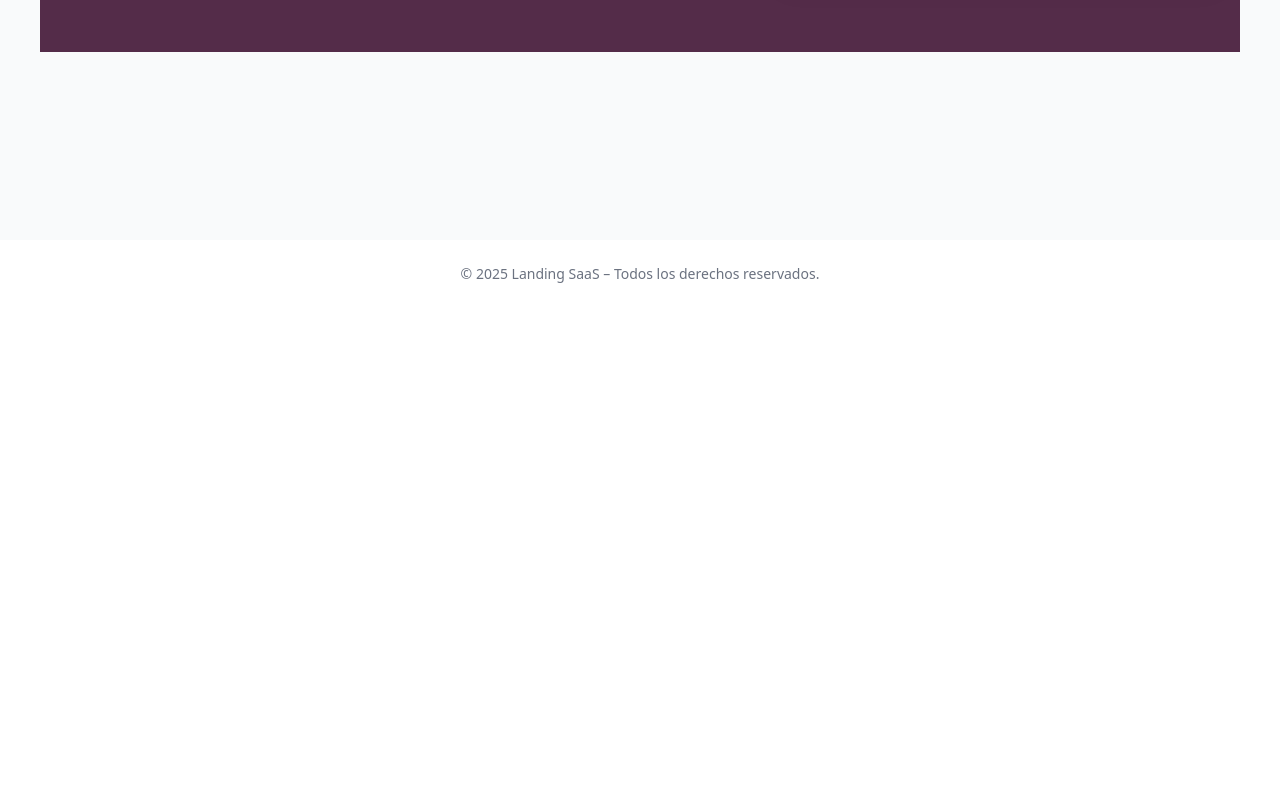
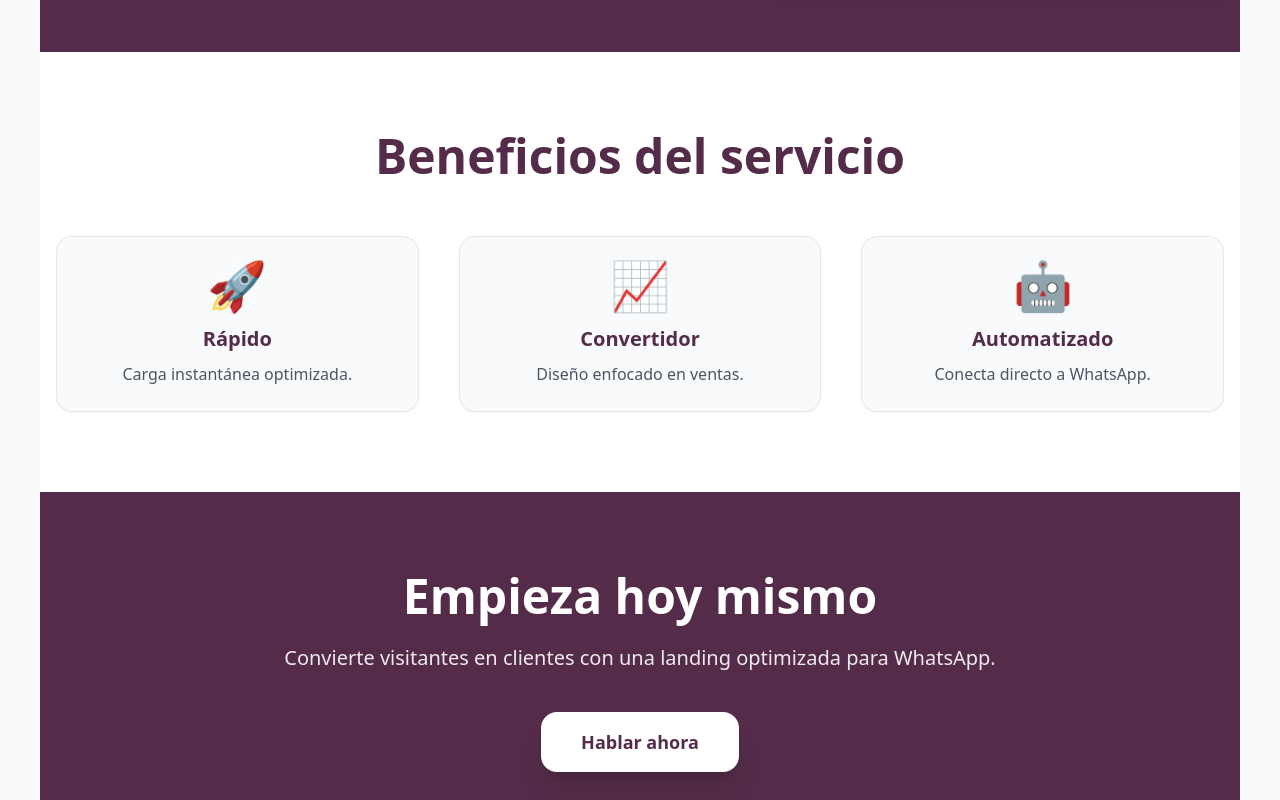
Before and after one commit to lzambranoa/saas-whastapp-landing, an Angular app: page /builder in a window 1280 px wide. Shown: the part 620-1420 px from the top of the page. Before the commit the page ends 928 px from the top, so only its background shows below. Built offline with nearby package versions, Linux system fonts and the light colour scheme.

Commit message:
create components feature-section and cta-sction

```diff
--- /dev/null
+++ b/src/app/landing-builder/components/cta-section/cta-section.html
@@ -0,0 +1,24 @@
+<section class="w-full py-20 bg-primary text-white text-center">
+    <div class="container mx-auto px-4 max-w-3xl">
+
+      <!-- Título -->
+      <h2 class="text-3xl md:text-5xl font-bold mb-6">
+        {{ title }}
+      </h2>
+
+      <!-- Subtítulo -->
+      <p class="text-lg md:text-xl opacity-90 mb-10">
+        {{ subtitle }}
+      </p>
+
+      <!-- Botón CTA -->
+      <a
+        [href]="'https://wa.me/' + whatsappNumber"
+        target="_blank"
+        class="inline-block bg-white text-primary font-bold text-lg px-10 py-4 rounded-2xl shadow-xl hover:bg-gray-100 transition"
+      >
+        {{ buttonText }}
+      </a>
+
+    </div>
+  </section>
--- /dev/null
+++ b/src/app/landing-builder/components/features-section/features-section.html
@@ -0,0 +1,36 @@
+<section class="w-full py-20 bg-white">
+    <div class="container mx-auto px-4 text-center">
+
+      <!-- Título de la sección -->
+      <h2 class="text-3xl md:text-5xl font-bold text-primary mb-14">
+        {{ seccionTitle }}
+      </h2>
+
+      <!-- Grid de características -->
+      <div class="grid grid-cols-1 sm:grid-cols-2 md:grid-cols-3 gap-10">
+
+        @for (feature of features; track $index) {
+          <div class="p-6 rounded-2xl bg-gray-50 shadow-sm hover:shadow-lg transition border border-gray-200">
+
+            <!-- Icono -->
+            <div class="text-5xl mb-4">
+              {{ feature.icon }}
+            </div>
+
+            <!-- Titulo -->
+            <h3 class="text-xl font-semibold text-primary mb-2">
+              {{ feature.title }}
+            </h3>
+
+            <!-- Descripción -->
+            <p class="text-gray-600 leading-relaxed">
+              {{ feature.description }}
+            </p>
+
+          </div>
+        }
+
+      </div>
+
+    </div>
+  </section>
--- /dev/null
+++ b/src/app/landing-builder/components/features-section/features-section.ts
@@ -0,0 +1,36 @@
+import { Component, Input } from '@angular/core';
+
+export interface FeatureItem {
+  icon: String,
+  title: String,
+  description: String
+}
+
+@Component({
+  selector: 'app-features-section',
+  imports: [],
+  templateUrl: './features-section.html',
+  styleUrl: './features-section.css',
+})
+export class FeaturesSection {
+
+  @Input() seccionTitle:string = "¿Porque elegirnos?";
+
+  @Input() features: FeatureItem[] = [
+    {
+      icon: '💬',
+      title: 'Integración WhatsApp',
+      description: 'Recibe clientes directamente en tu WhatsApp de forma inmediata.'
+    },
+    {
+      icon: '⚡',
+      title: 'Carga ultrarrápida',
+      description: 'Optimizada para velocidad, perfecta para campañas de tráfico.'
+    },
+    {
+      icon: '🎯',
+      title: 'Alta conversión',
+      description: 'Diseños pensados para convertir visitantes en clientes.'
+    }
+  ];
+}
--- a/src/app/landing-builder/pages/build/build.html
+++ b/src/app/landing-builder/pages/build/build.html
@@ -5,10 +5,27 @@
 <lb-hero-section
     title="Ejemplo con enlace remoto"
     subtitle="Esta imagen está enlazada desde una URL absoluta"
-    buttonText="Ver ejemplo"
+    buttonText="Contactanos!!"
     whatsappNumber="573022334455"
     imageUrl="https://images.unsplash.com/photo-1506744038136-46273834b3fb?auto=format&fit=crop&w=600&q=80">
 </lb-hero-section>
 
+<app-features-section
+seccionTitle="Beneficios del servicio"
+  [features]="[
+    { icon: '🚀', title: 'Rápido', description: 'Carga instantánea optimizada.' },
+    { icon: '📈', title: 'Convertidor', description: 'Diseño enfocado en ventas.' },
+    { icon: '🤖', title: 'Automatizado', description: 'Conecta directo a WhatsApp.' }
+  ]"
+></app-features-section>
+
+<app-cta-section
+  title="Empieza hoy mismo"
+  subtitle="Convierte visitantes en clientes con una landing optimizada para WhatsApp."
+  buttonText="Hablar ahora"
+  whatsappNumber="573022334455"
+></app-cta-section>
+
+
 
 </section>
--- a/src/app/landing-builder/pages/build/build.ts
+++ b/src/app/landing-builder/pages/build/build.ts
@@ -1,9 +1,11 @@
 import { Component } from '@angular/core';
 import { HeroSection } from '../../components/hero-section/hero-section';
+import { FeaturesSection } from '../../components/features-section/features-section';
+import { CtaSection } from '../../components/cta-section/cta-section';
 
 @Component({
   selector: 'app-build',
-  imports: [HeroSection],
+  imports: [HeroSection, FeaturesSection, CtaSection],
   templateUrl: './build.html',
   styleUrl: './build.css',
 })
```
Also changed, not shown: src/app/landing-builder/components/cta-section/cta-section.ts (added, +15 -0 lines), src/app/landing-builder/components/cta-section/cta-section.css (added), src/app/landing-builder/components/features-section/features-section.css (added), 2 other files (tests, documents, lock files or other folders).
